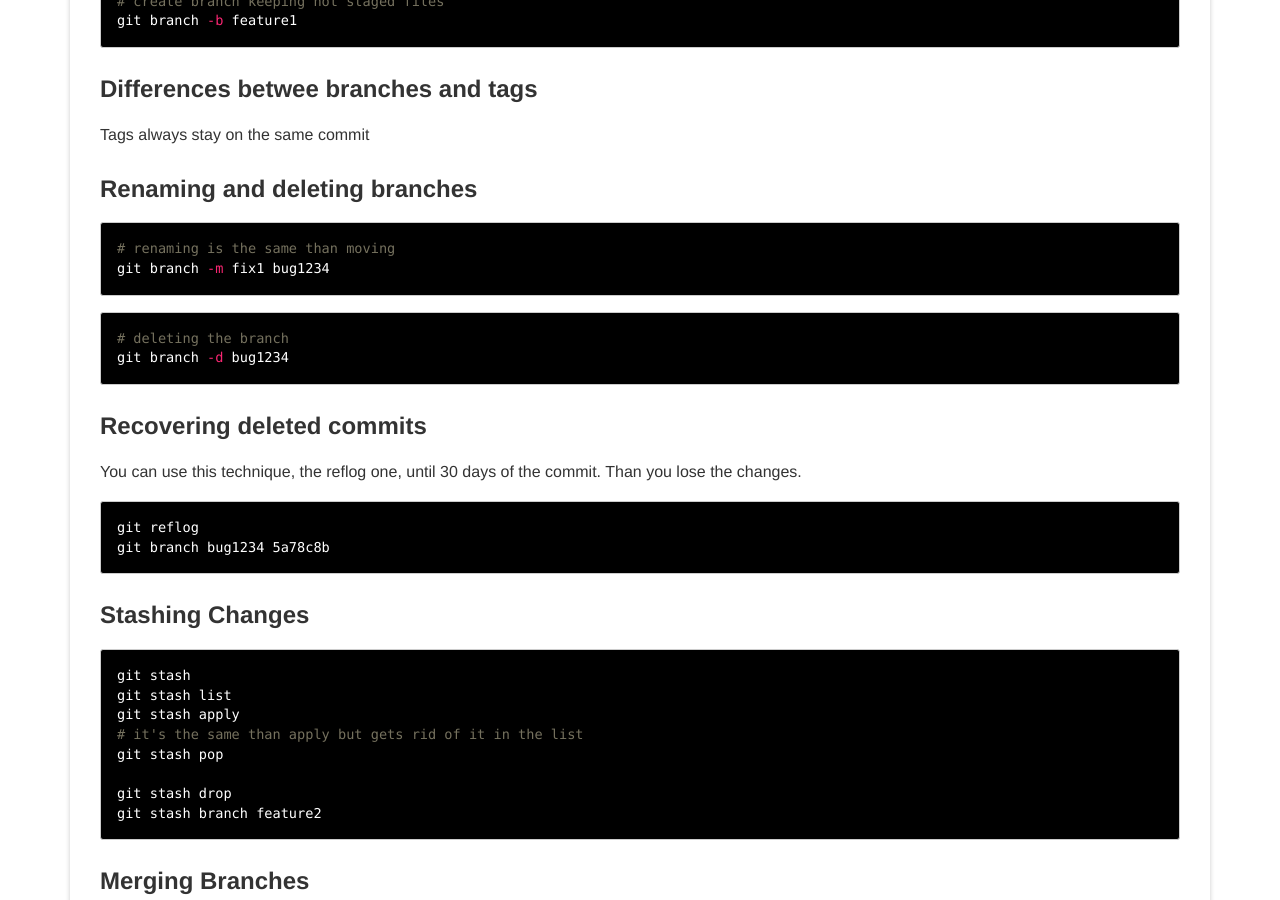
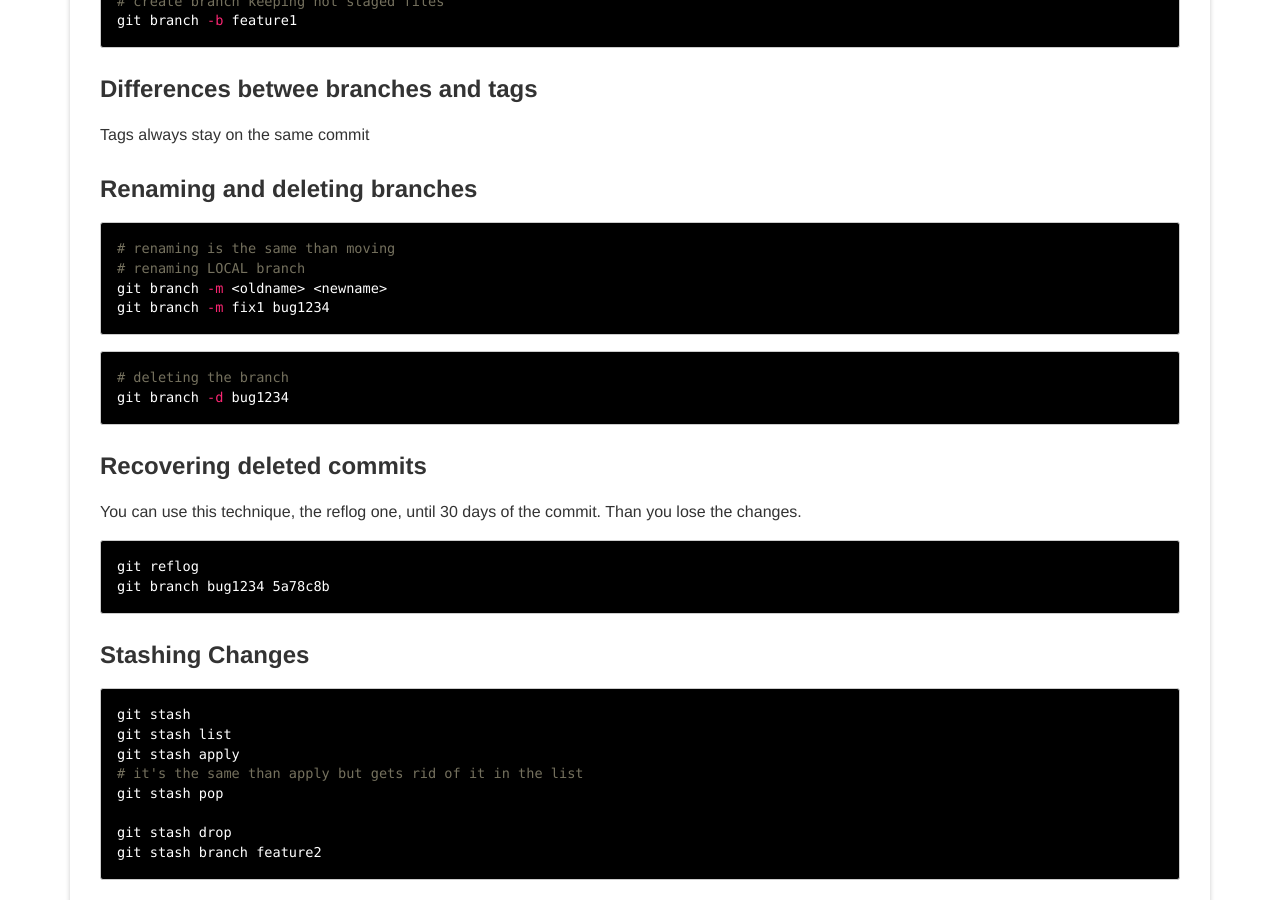
Before and after one commit to pearpages/my-blog-v1, a Jekyll site: the page built from _posts/2016-02-07-git-basics.markdown, in a window 1280 px wide and 900 px high, scrolled down 6584 px. Built offline with Jekyll 4.4.1, drawn with Linux system fonts in a browser that asks for light colours; comment, search, counter and statistics services are not loaded.

Commit message:
git basics

````diff
--- a/_posts/2016-02-07-git-basics.markdown
+++ b/_posts/2016-02-07-git-basics.markdown
@@ -274,6 +274,8 @@ Tags always stay on the same commit
 
 ```bash
 # renaming is the same than moving
+# renaming LOCAL branch
+git branch -m <oldname> <newname>
 git branch -m fix1 bug1234
 ```
 
````
